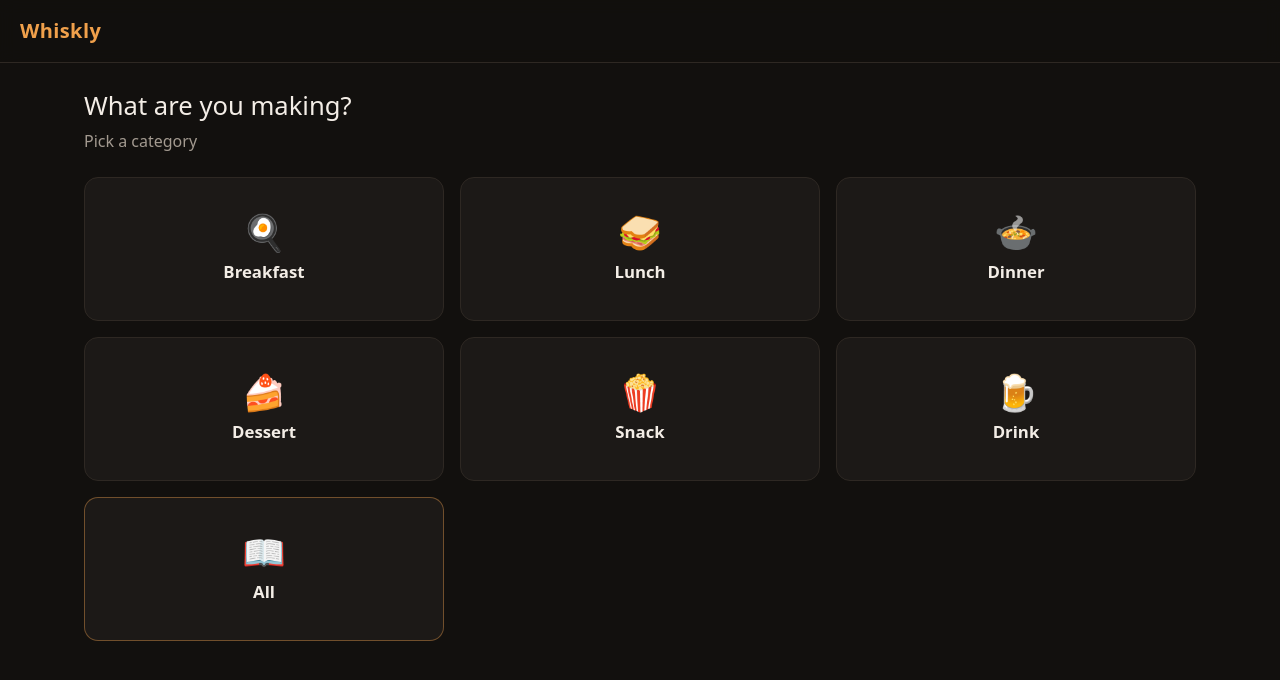
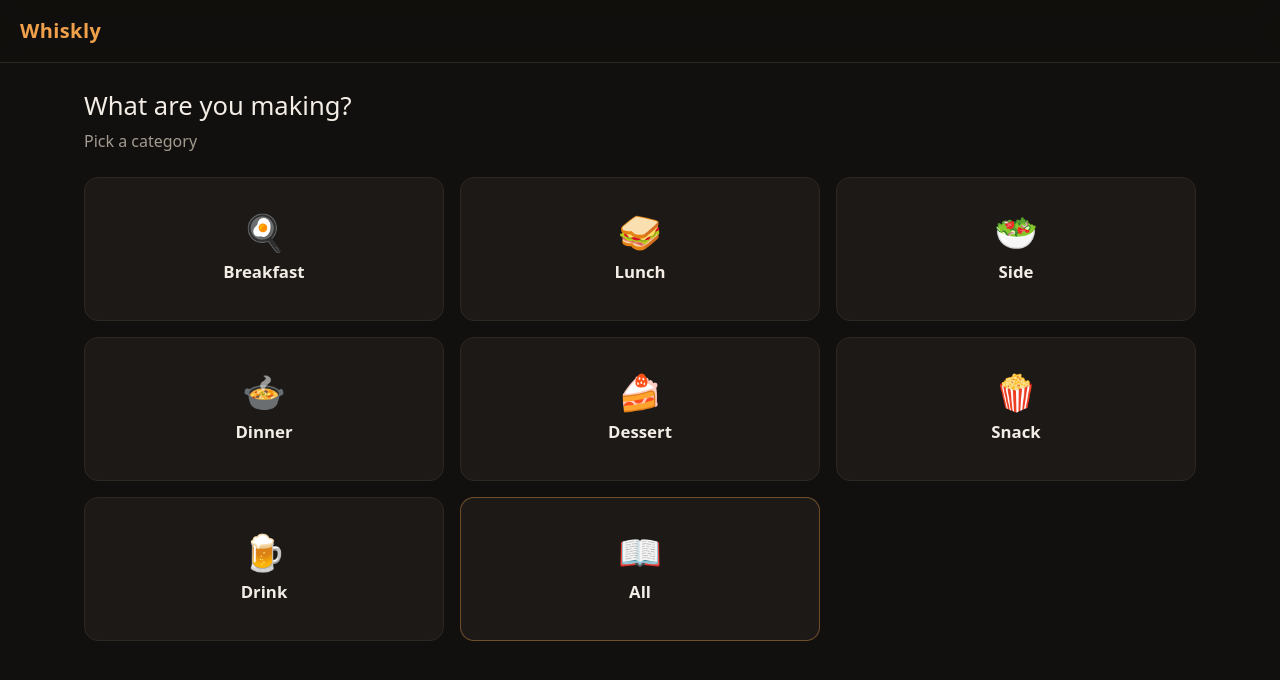
Before and after one commit to 2003nitro/Whiskly, an Angular app in the folder whiskly/: page /#/ in a window 1280 px wide. Shown: the top 680 px of the page. Built offline with nearby package versions, Linux system fonts and the light colour scheme.

Commit message:
added sides category

```diff
--- a/whiskly/src/app/categories.ts
+++ b/whiskly/src/app/categories.ts
@@ -7,6 +7,7 @@ export interface Category {
 export const CATEGORIES: Category[] = [
     { slug: 'breakfast', label: 'Breakfast', emoji: '🍳' },
     { slug: 'lunch', label: 'Lunch', emoji: '🥪' },
+    { slug: 'side', label: 'Side', emoji: '🥗' },
     { slug: 'dinner', label: 'Dinner', emoji: '🍲' },
     { slug: 'dessert', label: 'Dessert', emoji: '🍰' },
     { slug: 'snack', label: 'Snack', emoji: '🍿' },
```
